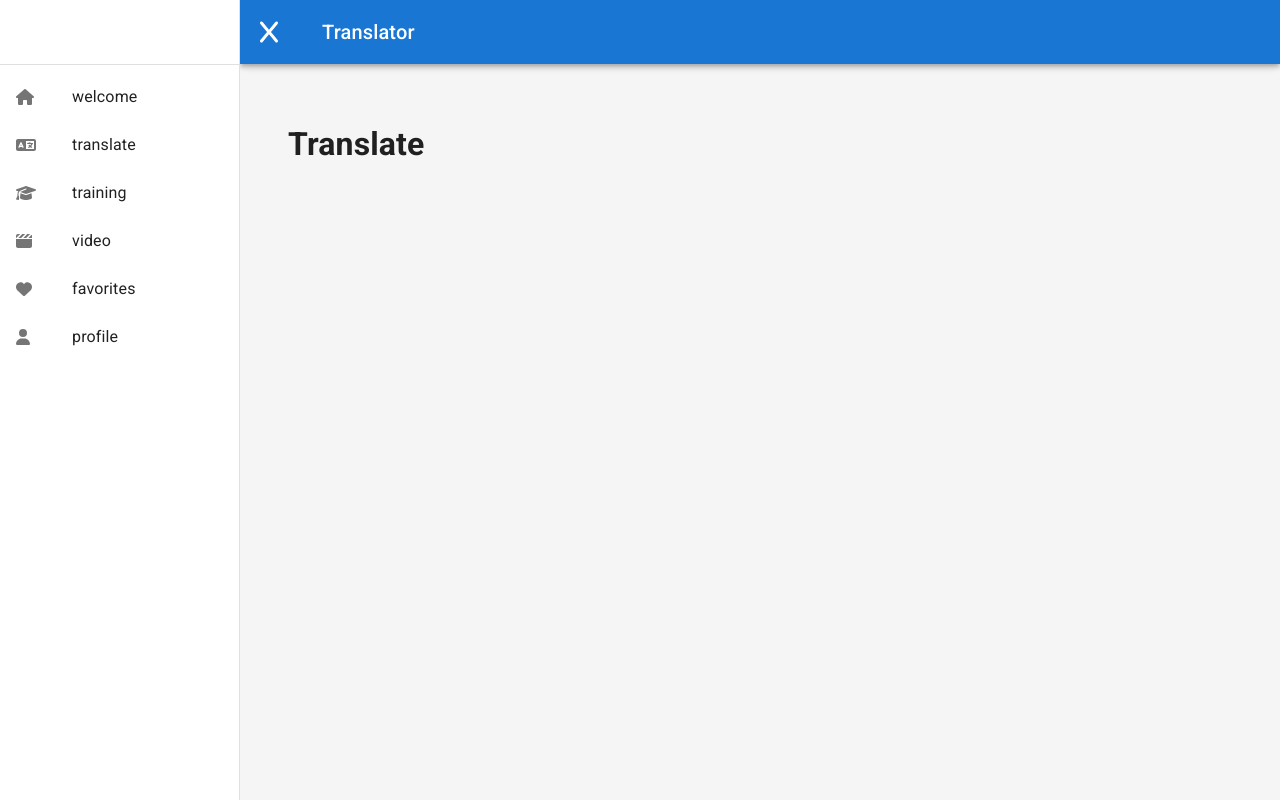
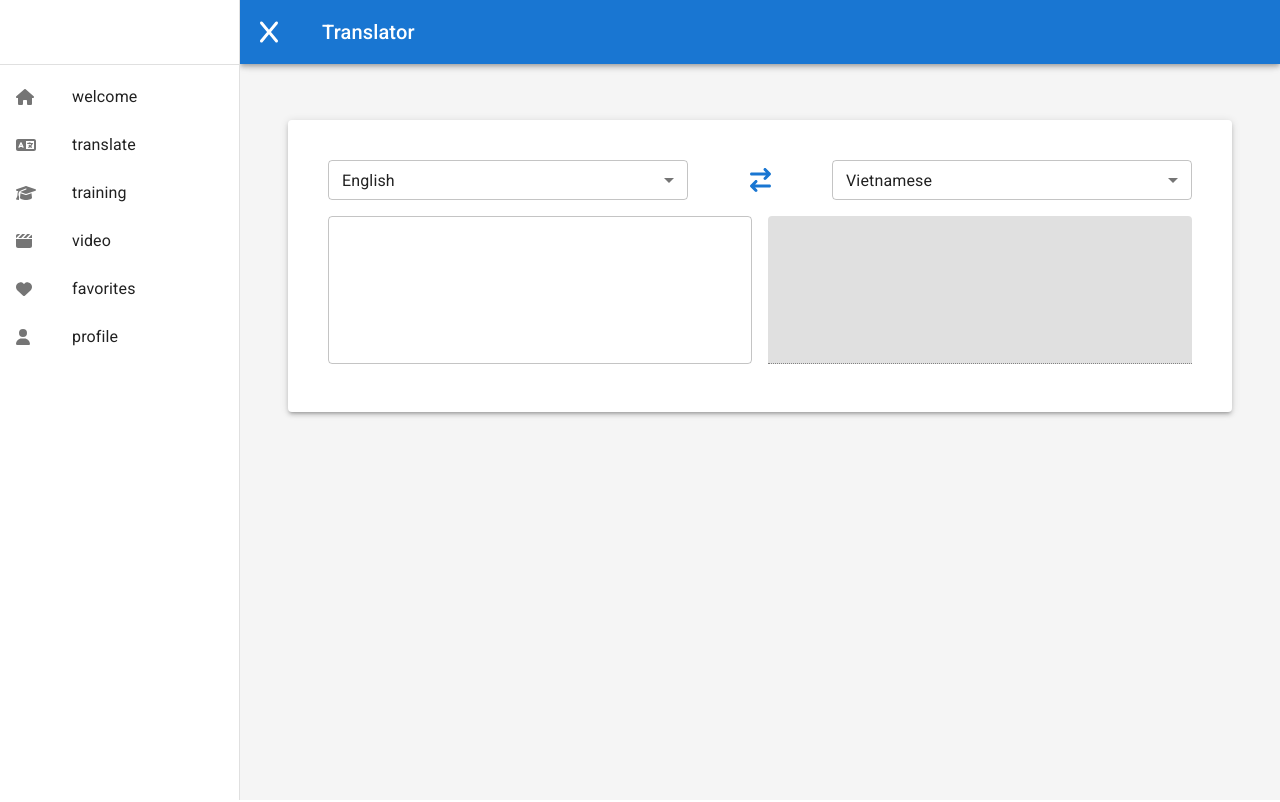
Before and after one commit to lorweth/translator-app, a React app: page /translate in a window 1280 px wide. Shown: the top 802 px of the page. Built offline with nearby package versions, Linux system fonts and the light colour scheme; no server answers; what react-redux-loading-bar would draw is missing.

Commit message:
Cập nhật translate

```diff
--- a/src/configs/icon-loaders.ts
+++ b/src/configs/icon-loaders.ts
@@ -3,6 +3,7 @@ import {
   faAddressCard,
   faArrowLeft,
   faArrowRight,
+  faArrowRightArrowLeft,
   faArrowRightLong,
   faBars,
   faBell,
@@ -53,7 +54,8 @@ export const loadIcon = () => {
     faUserShield,
     faAddressCard,
     faBell,
-    faArrowRightLong
+    faArrowRightLong,
+    faArrowRightArrowLeft
     // Add more icons here
   );
 };
--- a/src/pages/TranslatePage/TranslatePage.tsx
+++ b/src/pages/TranslatePage/TranslatePage.tsx
@@ -1,10 +1,107 @@
-import React from 'react';
+import { FontAwesomeIcon } from '@fortawesome/react-fontawesome';
+import {
+  Box,
+  TextField,
+  Grid,
+  Select,
+  MenuItem,
+  IconButton,
+  Paper,
+  LinearProgress,
+} from '@mui/material';
+import React, { useEffect, useState } from 'react';
+import { toast } from 'react-toastify';
+import { useAppDispatch, useAppSelector } from 'src/configs/store';
+import { translateS2T } from './translate.reducer';
 
 const Translate = () => {
+  const dispatch = useAppDispatch();
+
+  const [tData, setTData] = useState({
+    text: '',
+    to: 'vi',
+    from: 'en',
+  });
+
+  const loading = useAppSelector(state => state.translate.loading);
+  const errorMessage = useAppSelector(state => state.translate.errorMessage);
+  const translatedText = useAppSelector(state => state.translate.translated);
+
+  useEffect(() => {
+    if (!loading && errorMessage !== '') {
+      toast.error(errorMessage);
+    }
+  }, [loading, errorMessage]);
+
+  const onChange = e => {
+    const { name, value } = e.target;
+    setTData({ ...tData, [name]: value });
+  };
+
+  const handleKeyDown = event => {
+    if (event.key === 'Enter') {
+      // Loại bỏ các ký tự đặc biệt
+      const value = event.target.value.replace(/(\r\n|\n|\r)/gm, '');
+      // eslint-disable-next-line no-console
+      console.log(value);
+      if (tData.text !== value) {
+        // Ghi lại để tránh trường hợp người dùng nhấn Enter nhiều lần
+        setTData({ ...tData, text: value });
+        // Gọi API
+        dispatch(translateS2T({ text: value, to: tData.to, from: tData.from }));
+      }
+    }
+  };
+
+  const onClickReverse = () => {
+    const { to, from } = tData;
+    setTData({ ...tData, to: from, from: to });
+  };
+
   return (
-    <div>
-      <h1>Translate</h1>
-    </div>
+    <Box sx={{ flexGrow: 1, mb: 1 }}>
+      <Paper elevation={3} sx={{ padding: 5 }}>
+        <Grid container>
+          <Grid item xs={5}>
+            <Select fullWidth value={tData.from} size="small" onChange={onChange}>
+              <MenuItem value={'en'}>English</MenuItem>
+              <MenuItem value={'vi'}>Vietnamese</MenuItem>
+            </Select>
+          </Grid>
+          <Grid item xs={2} textAlign="center">
+            <IconButton color="primary" size="medium" onClick={onClickReverse}>
+              <FontAwesomeIcon icon="arrow-right-arrow-left" />
+            </IconButton>
+          </Grid>
+          <Grid item xs={5}>
+            <Select fullWidth value={tData.to} size="small" onChange={onChange}>
+              <MenuItem value={'en'}>English</MenuItem>
+              <MenuItem value={'vi'}>Vietnamese</MenuItem>
+            </Select>
+          </Grid>
+        </Grid>
+        <Grid container spacing={2}>
+          <Grid item sm={12} md={6}>
+            <TextField margin="normal" fullWidth multiline rows={5} onKeyDown={handleKeyDown} />
+          </Grid>
+          <Grid item sm={12} md={6}>
+            {loading ? (
+              <LinearProgress sx={{ marginTop: 5 }} />
+            ) : (
+              <TextField
+                margin="normal"
+                fullWidth
+                multiline
+                rows={5}
+                value={translatedText}
+                variant="filled"
+                disabled
+              />
+            )}
+          </Grid>
+        </Grid>
+      </Paper>
+    </Box>
   );
 };
 export default Translate;
--- /dev/null
+++ b/src/pages/TranslatePage/translate.reducer.ts
@@ -0,0 +1,83 @@
+import { createAsyncThunk, createSlice } from '@reduxjs/toolkit';
+import axios from 'axios';
+import { objectTraps } from 'immer/dist/internal';
+import qs from 'qs'; // query string
+import { serializeAxiosError } from 'src/shared/reducers/reducer.utils';
+
+type StateType = {
+  translated: string;
+  loading: boolean;
+  errorMessage: string | null;
+};
+
+const initialState: StateType = {
+  translated: '',
+  loading: false,
+  errorMessage: null,
+};
+
+const apiUrl = process.env.TRANSLATE_API_URL;
+
+const configs = {
+  headers: {
+    'content-type': 'application/x-www-form-urlencoded',
+    'x-rapidapi-host': process.env.X_RAPIDAPI_HOST,
+    'x-rapidapi-key': process.env.X_RAPIDAPI_KEY,
+  },
+};
+
+const stringifyQueryParams = (text: string, to: string, from: string) =>
+  qs.stringify({ text, to, from });
+
+// Actions
+
+export type TranslateRequestType = {
+  text: string;
+  to: string;
+  from: string;
+};
+
+export const translateS2T = createAsyncThunk(
+  'translate/translate_source_to_target',
+  async ({ text, to, from }: TranslateRequestType) => {
+    const res = await axios.post<any>(apiUrl, stringifyQueryParams(text, to, from), configs);
+    return res.data;
+  },
+  {
+    serializeError: serializeAxiosError,
+  }
+);
+
+// Slice
+const translateSlice = createSlice({
+  name: 'translate',
+  initialState,
+  reducers: {
+    reset() {
+      return initialState;
+    },
+  },
+  extraReducers(builder) {
+    builder
+      .addCase(translateS2T.fulfilled, (state, action) => {
+        const { translated_text } = action.payload;
+        const text = translated_text[Object.keys(translated_text)[0]];
+
+        state.translated = text;
+        state.loading = false;
+        state.errorMessage = null;
+      })
+      .addCase(translateS2T.pending, state => {
+        state.loading = true;
+        state.errorMessage = null;
+      })
+      .addCase(translateS2T.rejected, (state, action) => {
+        state.loading = false;
+        state.errorMessage = action.error.message || 'Translate failed with unknown error';
+      });
+  },
+});
+
+export const { reset } = translateSlice.actions;
+
+export default translateSlice.reducer;
--- a/src/shared/reducers/index.ts
+++ b/src/shared/reducers/index.ts
@@ -4,6 +4,7 @@ import register from 'src/pages/SignUpPage/register.reducer';
 import category from 'src/pages/TrainingPage/category.reducer';
 import vocabulary from 'src/pages/TrainingPage/vocabulary.reducer';
 import favorite from './favorite.reducer';
+import translate from 'src/pages/TranslatePage/translate.reducer';
 
 const rootReducer = {
   loadingBar,
@@ -12,6 +13,7 @@ const rootReducer = {
   category,
   vocabulary,
   favorite,
+  translate,
 };
 
 export default rootReducer;
```
Also changed, not shown: 2 other files (tests, documents, lock files or other folders).
